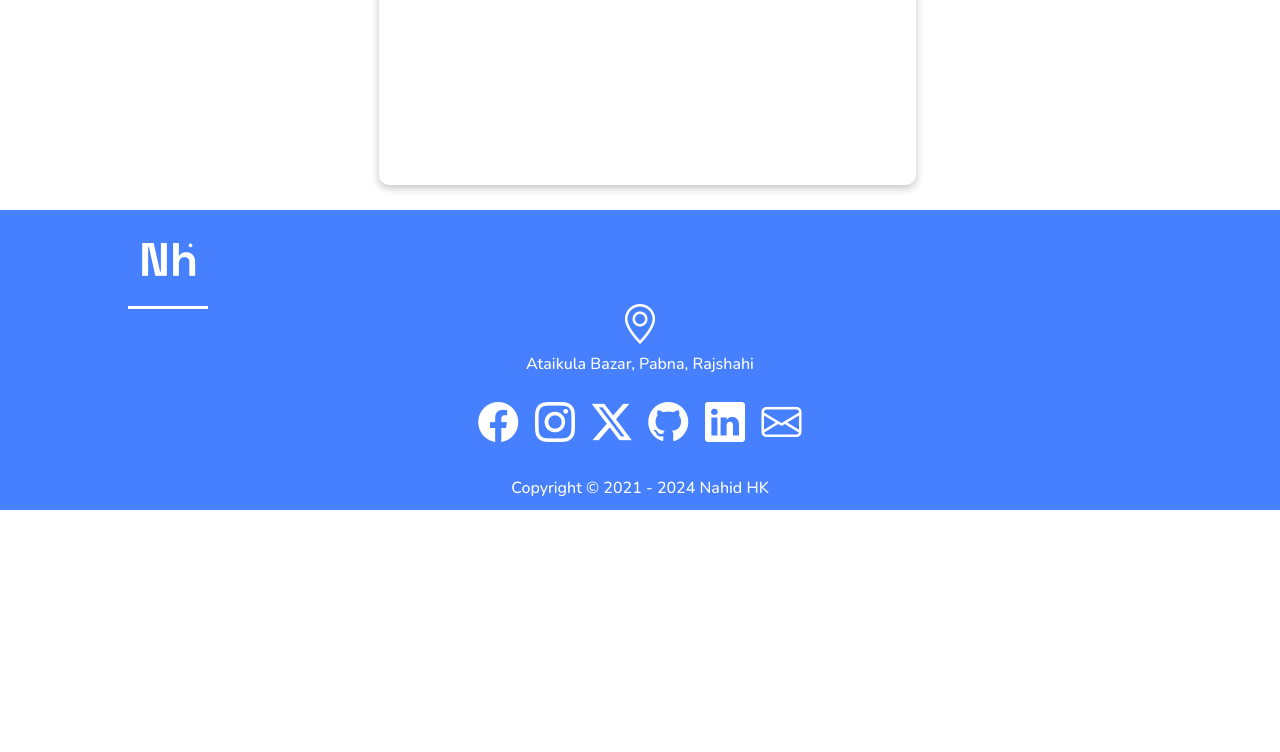
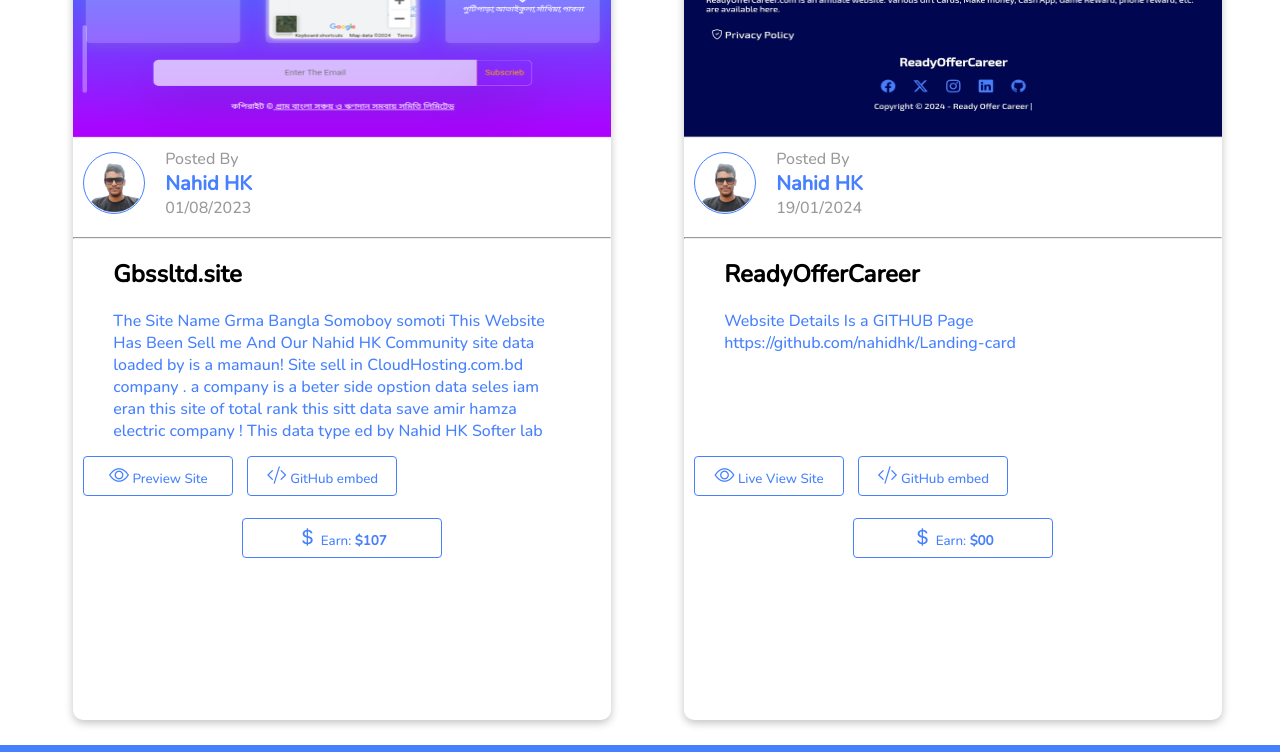
Before and after one commit to nahidhk/our-team-page-html, a plain HTML site: page history/index.html in a window 1280 px wide. Shown: the part 520-1272 px from the top of the page. Before the commit the page ends 1030 px from the top, so only its background shows below. Drawn offline with nearby package versions, Linux system fonts and the light colour scheme.

Commit message:
new update

```diff
--- a/history/index.html
+++ b/history/index.html
@@ -39,12 +39,106 @@
  <div class="img-box">
    <img src="/project/gbssltd.png"/>
  </div>
- <br>
- <div class="">
 
-</div>
+
+  <div class="user-prof">
+    <img srcset="/user/nahid.png" src="/user/nahid.png" alt="নাহিদ এইচকে">
+    <div class="user-details">
+      <span class="outt">Posted By</span><br>
+      <Span style="font-size: 20px;color:#4680ff"><b>Nahid HK</b></span>
+<br>
+      <span class="outt">01/08/2023</span>
+    </div>
+  </div>
+<hr>
+<blockquote>
+  <h2>Gbssltd.site</h2>
+  <p class="datatype">The Site Name Grma Bangla Somoboy somoti This Website Has Been Sell me And Our
+  <a href="https://nahidhk.info">Nahid HK</a>
+
+  Community site data
+  loaded by is a mamaun! Site sell in
+  <a href="#">CloudHosting.com.bd</a>
+  company . a company is a beter side opstion data seles iam  eran this site of total rank this sitt data save amir hamza electric company ! This data type ed by Nahid HK Softer lab</p>
+
+
+
+
+
+</blockquote>
+
+
+
+  <button class="hus ht">
+   <i class="bi bi-eye"></i>
+   Preview Site
+  </button>
+
+    <button class="hus ht">
+   <i class="bi bi-code-slash"></i>
+   GitHub embed
+  </button>
+<br><br>
+<center>
+  <button class="hus">
+<i class="bi bi-currency-dollar"></i>    Earn: <b>$107</b>
+  </button>
+</center>
 
 </section>
+
+
+
+
+
+
+
+<section class="card">
+ <div class="img-box">
+   <img src="/project/rfc.png"/>
+ </div>
+
+
+  <div class="user-prof">
+    <img srcset="/user/nahid.png" src="/user/nahid.png" alt="নাহিদ এইচকে">
+    <div class="user-details">
+      <span class="outt">Posted By</span><br>
+      <Span style="font-size: 20px;color:#4680ff"><b>Nahid HK</b></span>
+<br>
+      <span class="outt">19/01/2024</span>
+    </div>
+  </div>
+<hr>
+<blockquote>
+  <h2>ReadyOfferCareer</h2>
+  <p class="datatype"> Website Details Is a GITHUB Page <a href="https://github.com/nahidhk/Landing-card">https://github.com/nahidhk/Landing-card</a></p>
+
+
+
+
+
+</blockquote>
+
+
+
+  <button onclick="window.location.href='https://www.readyoffercareer.com/'" class="hus ht">
+   <i class="bi bi-eye"></i>
+   Live View Site
+  </button>
+
+    <button onclick="window.location.href='https://github.com/nahidhk/Landing-card'" class="hus ht">
+   <i class="bi bi-code-slash"></i>
+   GitHub embed
+  </button>
+<br><br>
+<center>
+  <button class="hus">
+<i class="bi bi-currency-dollar"></i>    Earn: <b>$00</b>
+  </button>
+</center>
+
+</section>
+
 
 
 </main>
--- a/random.css.css
+++ b/random.css.css
@@ -230,13 +230,14 @@ box-shadow: rgba(0, 0, 0, 0.24) 0px 3px 8px;
   margin-bottom: 25px;
  margin-top: 25px;
 margin-left: 15px;
-  height: 600px;
+  height: auto;
+  padding-bottom: 30px;
   background-color: #FFFFFF;
   width: 42%;
   border-radius: 10px;
 }
 .img-box{
-  height: 60%;
+  height: 50%;
   width: 100%;
   border-top-left-radius: 10px;
   border-top-right-radius: 10px;
@@ -252,9 +253,37 @@ margin-left: 15px;
 .user-img{
   height: 70px;
   width: 100%;
-  background-color: #B2B2B2;
+  background-color: #FFFFFF;
 
 }
+
+.user-prof {
+      display: flex;
+      align-items: center;
+
+      background-color: #FFFFFF;
+      padding: 10px; /* Increased padding for better spacing */
+    }
+
+    .user-prof img {
+      height: 60px;
+      width: 60px;
+      border-radius: 100px;
+      margin-right: 20px; /* Adjusted margin for increased spacing */
+      border: 1px solid #4680ff;
+    }
+
+    .user-details {
+      text-align: left;
+    }
+    .outt{
+      opacity: 0.4;
+    }
+    .datatype{
+      height: 130px;
+
+     overflow: auto;
+    }
 /* ===================
  css mobile
  =====================
@@ -266,7 +295,7 @@ margin-left: 15px;
     justify-content: none;
   }
   .card{
-     width: 90%;
+     width: 92%;
 
   }
   .logopro {
```
Also changed, not shown: re.html (added, +31 -0 lines), project/rfc.png (added).
